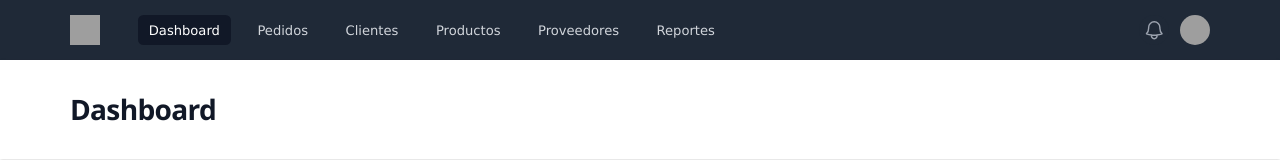
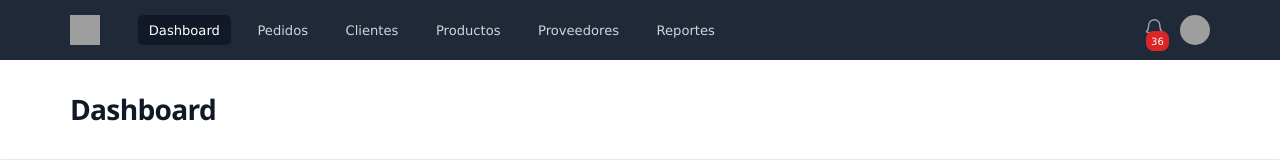
Before and after one commit to emavi98/mobledec-admin, a React (Vite) app: page / in a window 1280 px wide. Shown: the top 160 px of the page. Built offline with nearby package versions, Linux system fonts and the light colour scheme; grey boxes are pictures that could not be loaded; what @react-pdf/renderer would draw is missing.

Commit message:
feat: notifications temp

```diff
--- /dev/null
+++ b/src/components/Cards/NotificationCard.tsx
@@ -0,0 +1,12 @@
+import { Order } from "@/interfaces/table-dto";
+
+const NotificationCard = ({ item }: { item: Order }) => {
+  return (
+    <div className="border-b-2 border-slate-700 p-2">
+      <p>Order N°: {item.order}</p>
+      <p>Estado: {item.state}</p>
+    </div>
+  );
+};
+
+export default NotificationCard;
--- a/src/components/Navbar/Navbar.tsx
+++ b/src/components/Navbar/Navbar.tsx
@@ -4,6 +4,7 @@ import { useState } from "react";
 import NotificacionsSVG from "@/components/SVG/Notificacions";
 import HamburgerSVG from "@/components/SVG/Hamburger";
 import CloseSVG from "@/components/SVG/Close";
+import Notifications from "./Notifications";
 
 const Navbar = () => {
   const [open, setOpen] = useState(false);
@@ -104,15 +105,7 @@ const Navbar = () => {
           </div>
           <div className="hidden md:block">
             <div className="ml-4 flex items-center md:ml-6">
-              <button
-                type="button"
-                className="relative rounded-full bg-gray-800 p-1 text-gray-400 hover:text-white focus:outline-none focus:ring-2 focus:ring-white focus:ring-offset-2 focus:ring-offset-gray-800"
-              >
-                <span className="absolute -inset-1.5"></span>
-                <span className="sr-only">View notifications</span>
-                <NotificacionsSVG />
-              </button>
-
+              <Notifications />
               <div className="relative ml-3">
                 <div>
                   <button
--- /dev/null
+++ b/src/components/Navbar/Notifications.tsx
@@ -0,0 +1,46 @@
+import { useEffect, useState } from "react";
+
+import NotificacionsSVG from "../SVG/Notificacions";
+import { NotificationCard, ScrollArea } from "@/components";
+
+import mData from "@/MOCK_DATA.json";
+import { Order } from "@/interfaces/table-dto";
+
+const Notifications = () => {
+  const [open, setOpen] = useState(false);
+  const [notifications, setNotifications] = useState<Order[]>([]);
+  useEffect(() => {
+    mData.map((item) => {
+      if (item.state.includes("Inicio")) {
+        setNotifications((prevState) => [...prevState, item]);
+      }
+    });
+  }, []);
+  return (
+    <div className="relative cursor-pointer" onClick={() => setOpen(!open)}>
+      {notifications.length > 0 && (
+        <span className="bg-red-600 rounded-lg text-white absolute -bottom-[5px] right-0 z-10 py-[2.5px] px-[5px] text-[10px]">
+          {notifications.length}
+        </span>
+      )}
+      <button
+        type="button"
+        className="relative rounded-full bg-gray-800 p-1 text-gray-400 hover:text-white focus:outline-none focus:ring-2 focus:ring-white focus:ring-offset-2 focus:ring-offset-gray-800"
+      >
+        <span className="absolute -inset-1.5"></span>
+        <span className="sr-only">View notifications</span>
+        <NotificacionsSVG />
+      </button>
+      {open && (
+        <ScrollArea className="!absolute bg-white top-[50px] -left-[160px] border border-slate-700 rounded-sm h-[250px] w-[200px]">
+          {notifications.length > 0 &&
+            notifications.map((item) => (
+              <NotificationCard key={item.id} item={item} />
+            ))}
+        </ScrollArea>
+      )}
+    </div>
+  );
+};
+
+export default Notifications;
--- a/src/components/index.ts
+++ b/src/components/index.ts
@@ -27,6 +27,7 @@ export { default as Hamburger } from "./SVG/Hamburger";
 export { default as Notificacions } from "./SVG/Notificacions";
 export { default as Select } from "./Select/Select";
 export { default as Table } from "./Table/Table";
+export { default as NotificationCard } from "./Cards/NotificationCard";
 export * from "./ui/accordion";
 export * from "./ui/button";
 export * from "./ui/dialog";
```
